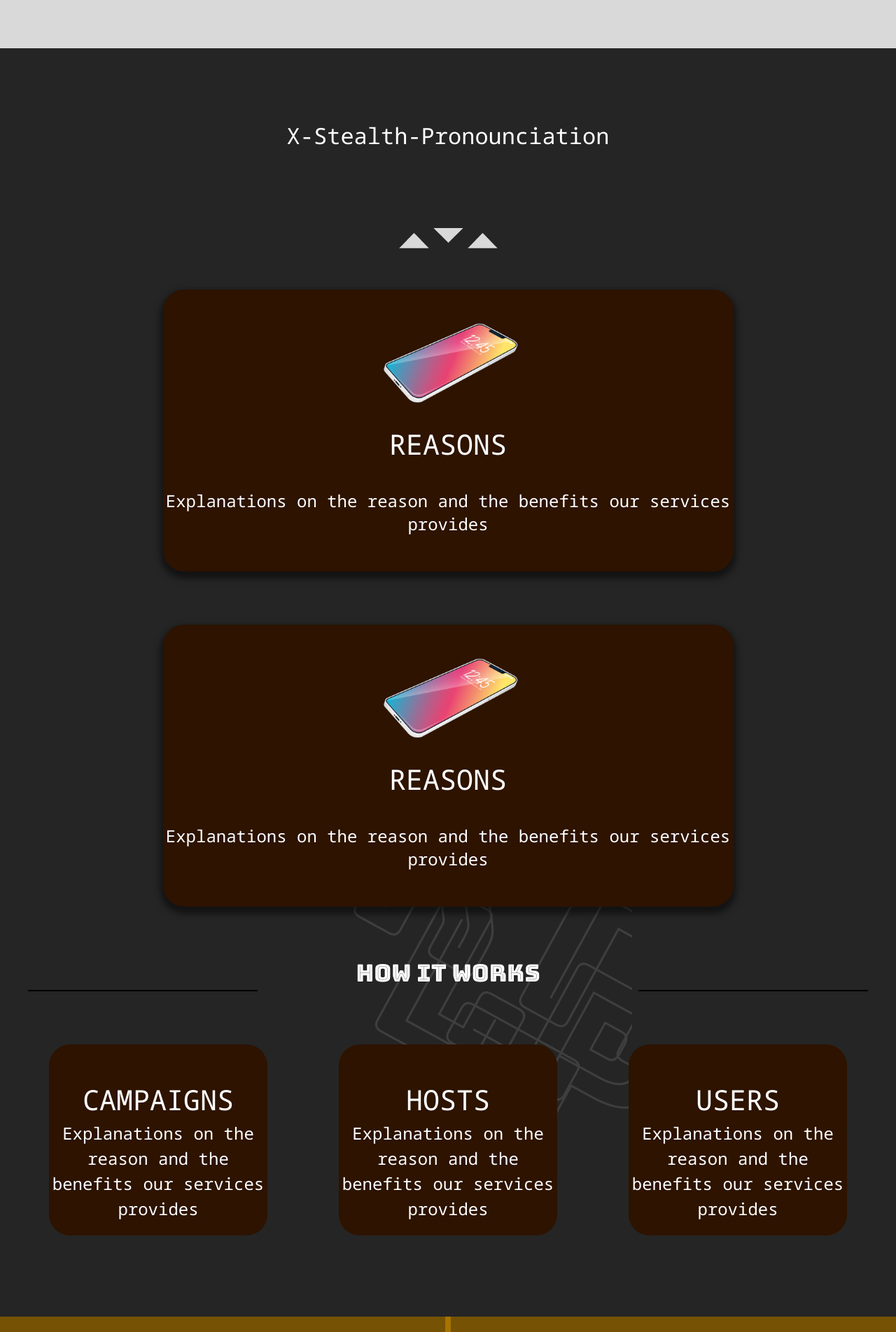
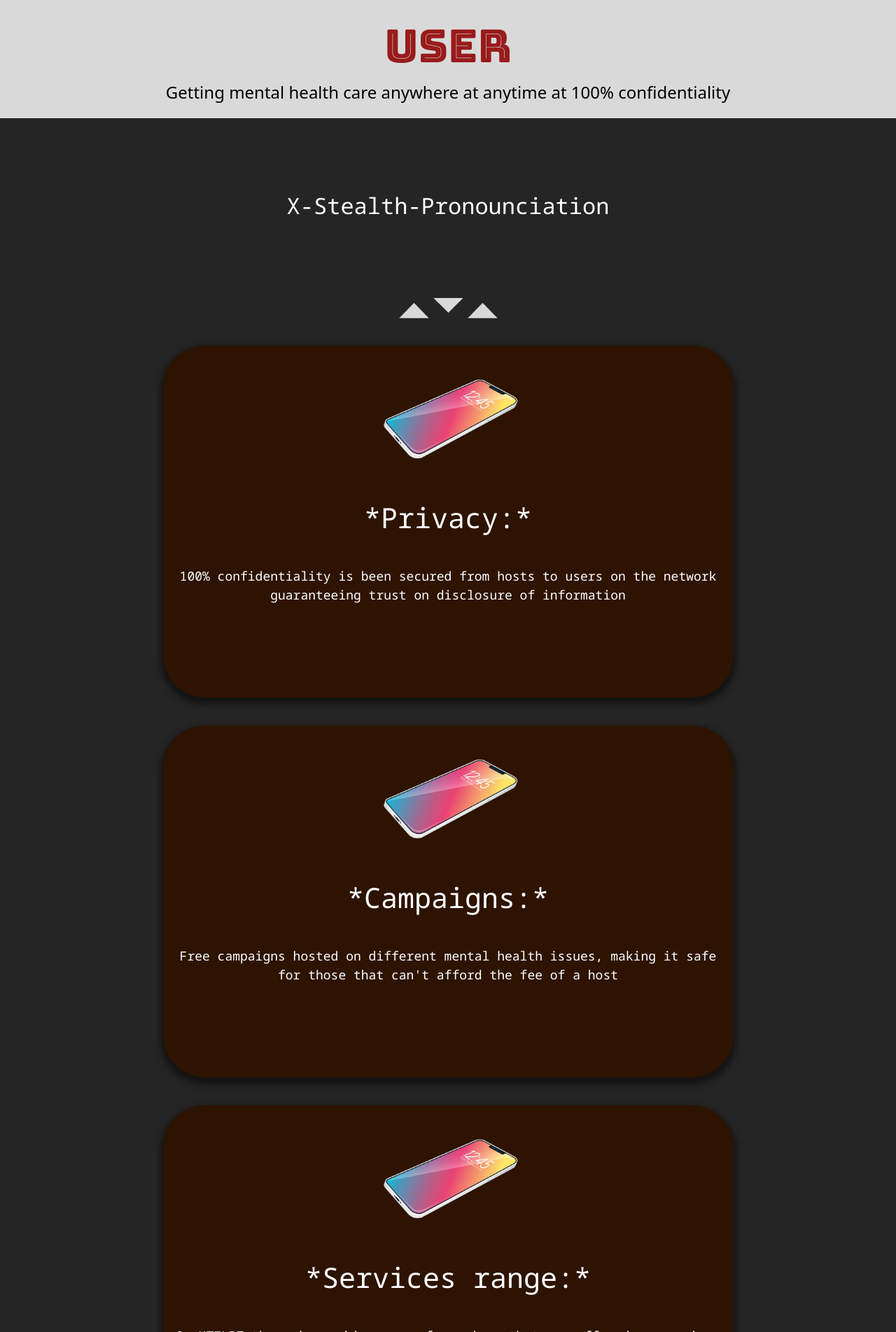
Before and after one commit to Xprj3ct/xtelpt-web3, a Next.js app in the folder frontend/: page / in a window 1280 px wide. Shown: the part 736-2640 px from the top of the page at 70% size. Built offline with nearby package versions, Linux system fonts and the light colour scheme.

Commit message:
Made a responsive styling

```diff
--- a/frontend/components/home/footer.js
+++ b/frontend/components/home/footer.js
@@ -7,16 +7,14 @@ const Footer = () => {
   return (
     <div className='flex-1 mt-[116px] bg-[#A77300] w-full'>
       <div className='flex justify-between'>
-        <div className='bg-[#755204] h-[332px] w-[740px] px-[60px] text-center font-noto text-white'>
+        <div className='bg-[#755204] h-[332px] w-1/2 px-[60px] text-center font-noto text-white'>
             <div className='mt-[37px] text-[30px]'>WHAT IS BLOCKCHAIN?</div>
             <div className='mt-[22px] text-[20px]'>A blockchain is a type of distributed ledger technology that consists of growing list of records, called blocks, that are securely linked together using cryptography. Each block contains a cryptographic hash of the previous block, a timestamp, and transaction data</div>
         </div>
         <div className='bg-[#A77300] self-center w-[10px]'></div>
-        <div className='bg-[#755204] h-[332px] w-[740px] px-[60px] text-center font-noto text-white'>
+        <div className='bg-[#755204] h-[332px] w-1/2 px-[60px] text-center font-noto text-white'>
             <div className='mt-[37px] text-[30px]'>WHY POLYGON?</div>
             <div className='mt-[22px] text-[20px]'>The Polygon Network’s three core upsides are;
-<br/>
-<br/>
 <br/>
 Capable of fully benefiting from Ethereum’s network effects
 Inherently more secure
@@ -25,8 +23,8 @@ It is more open, yet powerful enough</div>
       </div >
       <div className='text-center w-full items-center justify-center'>
       <div className='flex justify-between'>
-        <div className='text-[128px] ml-[194px] font-noto'>XTELPT</div>
-        <div className='mt-[33px] mr-[250px]'><Image src={Group8} height={108} width={113} /></div>
+        <div className='text-[150px] text-font-black ml-[304px] font-noto'>XTELPT</div>
+        <div className='mt-[33px] mr-[500px] '><Image src={Group8} height={150} width={150} /></div>
       </div>
       </div>
     </div>
--- a/frontend/components/home/main.js
+++ b/frontend/components/home/main.js
@@ -14,29 +14,35 @@ const Main = () => {
 
         <Image src={HeroIcon} height={363} width={330} />
         </div>
-        <div className='mt-[250px] w-full  text-center h-[450px] bg-[#D9D9D9] text-[60px]'>
-            <div className='font-bungee h-[250px] pt-[112px]'>
-                <div className='leading-[250px] mt-[100px]'>BIG CATCHPHRASE</div>
-            </div>
+        <div className='mt-[250px] w-full text-center h-[550px] bg-[#D9D9D9] text-[50px]'>
+                <div className='font-bungee text-[65px] text-red-800 pt-[300px]'>You, The blockchain and the End user</div>
+                <div className=' text-black text-[24px] '>Getting mental health care anywhere at anytime at 100% confidentiality</div>
         </div>
         <div className='text-[#FFFFFF] text-[32px] text-center w-full leading-[250px] font-noto'>X-Stealth-Pronounciation</div>
         <div className=' w-full text-center'>
         <Image src={Group9} width={147} height={43} />
         </div>
-        <div className='grid place-items-center mt-[46px] flex-1'>
-        <div className='bg-[#2D1300] w-[815px] h-[403px] shadow-[0_6px_10px_4px_rgba(0,0,0,0.5)] rounded-[30px]  mx-[120px] '>
+        <div className='grid place-items-center w-full mt-[26px] flex-1'>
+        <div className='bg-[#2D1300] w-[815px] h-[503px] pl-4 pr-4 text-center shadow-[0_6px_10px_4px_rgba(0,0,0,0.5)] flex-col rounded-[60px] '>
             <div className='w-full text-center'>
             <Image src={Phone} height={210} width={220} />
             </div>
-            <div className='font-noto text-[40px] leading-[10px] text-white text-center'>REASONS</div>
-            <div className='font-noto text-[24px] leading-[33px] mt-[59px] text-white text-center'>Explanations on the reason and the benefits our services provides</div>
+            <div className='font-noto text-[40px] text-white'>*Privacy:*</div>
+            <div className='font-noto text-[18px] h-[200] pt-10 text-white '>100% confidentiality is been secured from hosts to users on the network guaranteeing trust on disclosure of information</div>
         </div>
-        <div className='bg-[#2D1300] w-[815px] h-[403px] mt-[76px] shadow-[0_6px_10px_4px_rgba(0,0,0,0.5)] rounded-[30px]  mx-[120px] '>
+        <div className='bg-[#2D1300] w-[815px] text-center pl-4 pr-4 mt-10 h-[503px] shadow-[0_6px_10px_4px_rgba(0,0,0,0.5)] flex-col rounded-[60px] '>
             <div className='w-full text-center'>
             <Image src={Phone} height={210} width={220} />
             </div>
-            <div className='font-noto text-[40px] leading-[10px] text-white text-center'>REASONS</div>
-            <div className='font-noto text-[24px] leading-[33px] mt-[59px] text-white text-center'>Explanations on the reason and the benefits our services provides</div>
+            <div className='font-noto text-[40px] text-white'>*Campaigns:*</div>
+            <div className='font-noto text-[18px] h-[200] pt-10 text-white '>Free campaigns hosted on different mental health issues, making it safe for those that can't afford the fee of a host</div>
+        </div>
+        <div className='bg-[#2D1300] w-[815px] mt-10 h-[503px] pl-4 pr-4 text-center shadow-[0_6px_10px_4px_rgba(0,0,0,0.5)] flex-col rounded-[60px] '>
+            <div className='w-full text-center'>
+            <Image src={Phone} height={210} width={220} />
+            </div>
+            <div className='font-noto text-[40px] text-white'>*Services range:*</div>
+            <div className='font-noto text-[18px] h-[200] pt-10 text-white '>On XTELPT there is a wide range of services that are offered as services by different host from any part of the world at anytime.</div>
         </div>
         </div>
         <div className='w-full mt-[70px]'>
@@ -45,18 +51,18 @@ const Main = () => {
                 <div className='font-bungee text-[34px]  text-white'>How it works</div>
                 <div className='border-b-[2px]  w-[328px] border-[#000000]'></div>
             </div>
-            <div className='flex w-full justify-between px-[70px]'>
-            <div className='bg-[#2D1300] mt-[76px] rounded-[30px] w-[312px] h-[273px]'>
-                <div className='font-noto text-[40px] mt-[49px] text-center text-white'>CAMPAIGNS</div>
-                <div className='text-[24px] font-noto text-center text-white'>Explanations on the reason and the benefits our services provides</div>
+            <div className='flex w-100 justify-between p-20'>
+            <div className='bg-[#2D1300] mt-[76px] rounded-[30px] w-1/4 h-[273px]'>
+                <div className='font-noto text-[30px] pt-6 mb-4 text-center text-white'>CAMPAIGNS</div>
+                <div className='text-[18px] font-noto text-center text-white'>Explanations on the reason and the benefits our services provides</div>
             </div>
-            <div className='bg-[#2D1300] mt-[76px] rounded-[30px] w-[312px] h-[273px]'>
-                <div className='font-noto text-[40px] mt-[49px] text-center text-white'>HOSTS</div>
-                <div className='text-[24px] font-noto text-center  text-white'>Explanations on the reason and the benefits our services provides</div>
+            <div className='bg-[#2D1300] mt-[76px] rounded-[30px] w-1/4 h-[273px]'>
+                <div className='font-noto text-[30px] pt-6 mb-4 text-center text-white'>HOSTS</div>
+                <div className='text-[18px] font-noto text-center  text-white'>Explanations on the reason and the benefits our services provides</div>
             </div>
-            <div className='bg-[#2D1300] mt-[76px] rounded-[30px] w-[312px] h-[273px]'>
-                <div className='font-noto text-[40px] mt-[49px] text-center text-white'>USERS</div>
-                <div className='text-[24px] font-noto  text-center text-white'>Explanations on the reason and the benefits our services provides</div>
+            <div className='bg-[#2D1300] mt-[76px] rounded-[30px] w-1/4 h-[273px]'>
+                <div className='font-noto text-[30px] pt-6 mb-4 text-center text-white'>USERS</div>
+                <div className='text-[18px] font-noto  text-center text-white'>Explanations on the reason and the benefits our services provides</div>
             </div>
             </div>
         </div>
--- a/frontend/components/hosts/Host.js
+++ b/frontend/components/hosts/Host.js
@@ -8,6 +8,7 @@ import { useRouter } from 'next/router'
 
 const Host = () => {
   const router = useRouter()
+
   return (
     <div>
     <div className='w-full bg-hero bg-left-4 bg-no-repeat flex-1'>
--- a/frontend/components/profile/Profile.js
+++ b/frontend/components/profile/Profile.js
@@ -11,28 +11,28 @@ const Profile = () => {
   const router = useRouter()
   return (
      <div className='grid place-items-center h-screen w-full'>
-            <div className='flex justify-center mb-[67px] w-full '>
-                <div className='bg-[#2D1300] w-[600px] h-[400px] shadow-[0_6px_10px_4px_rgba(0,0,0,0.5)] rounded-[30px] '>
-                <div className='grid place-items-center mt-12 w-full'>
+            <div className='flex justify-center mb-10 w-full '>
+                <div className='bg-[#2D1300] w-1/3 h-90 shadow-[0_6px_10px_4px_rgba(0,0,0,0.5)] rounded-[30px] '>
+                <div className='grid place-items-center mt-6 w-full'>
                     <Image src={ProfileImage} height={150} width={142.67}  />
                     <div className='font-bungee text-[24px] mt-2 text-white'>Amanda Stenberg</div>
                     <div className='font-noto font-semibold text-[#FFFFFF] leading-[14px]  text-[16px]'>{currentAccount.slice(0, 9)}...</div>
                     <div className='flex font-noto font-semibold mt-[10px] ] text-[24px]'>
-                      <div className='text-white'>Host  </div>
-                      <div className='w-[5px] h-[5px] -mt-[2px]'>
-                      <Image src={Ellipse} className='h-[5px] text-[#D9D9D9] w-[5px]' height={5} width={5} />
+                      <div className='text-green-400'>Host</div>
+                      <div className='w-5 pl-2 h-5 -mt-1'>
+                      <Image src={Ellipse}  height={5} width={5} />
                       </div>
-                      <div className='text-white'>  Therapist</div>
+                      <div className='text-white text-10'>Therapist</div>
                     </div>
-                    <div className='font-noto text-[10px] mt-1 text-[#817C7C]'>humanitarian and blablabla</div>
+                    <div className='font-noto text-12 mt-1 text-[#817C7C]'>humanitarian and blablabla</div>
                     <div className='flex items-center w-full justify-center mt-[8px]'>
-                    <div onClick={() => router.push('/call')} className='flex cursor-pointer font-noto rounded-[10px] h-[40px] w-[125px] text-center font-medium bg-[#A77300] mt-[10px] py-2 pl-1 text-[16px]'>
-                    <div className='text-white text-[16px]'>Add Schedule</div>
+                    <div onClick={() => router.push('/call')} className='flex cursor-pointer font-noto rounded-[10px] h-15 w-50 text-center font-medium mb-5 bg-[#A77300] mt-[10px] p-2'>
+                    <div className=' justify-center text-white text-15'>Add Schedule</div>
                     </div>
 
                   </div>
                   <div className='flex -mt-[40px] mr-12 w-full'>
-                  <div className='text-right text-[#817C7C] text-[14px] ml-auto'>Ratings & Review</div>
+                  <div className='text-right text-[#817C7C] text-[14px] mb-10 ml-auto'><u>Ratings & Reviews</u></div>
                   </div>
                     </div>
 
```
Also changed, not shown: 2 other files (tests, documents, lock files or other folders).
